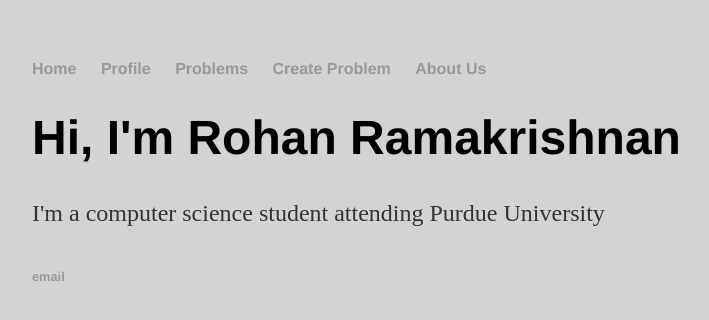
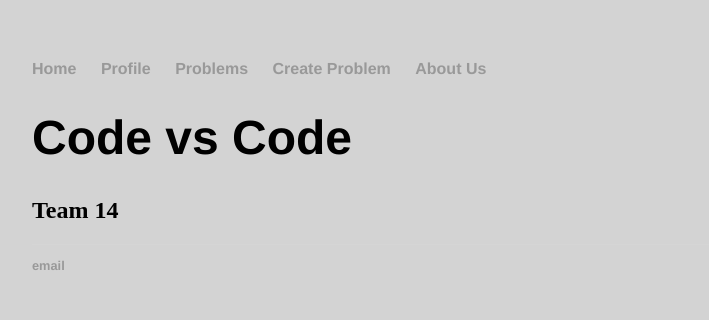
Before and after one commit to rramakrishnan246/rramakrishnan246.github.io, a Jekyll site: the page built from index.html, in a window 1280 px wide. Shown: the top 320 px of the page, without its empty margins (160-869 px from the left). Built offline with Jekyll 4.4.1, drawn with Linux system fonts in a browser that asks for light colours.

Commit message:
added title

```diff
--- a/index.html
+++ b/index.html
@@ -7,8 +7,8 @@ title: Rohan R
 <html>
 
     		<div class="blurb">
-        		<h1>Hi, I'm Rohan Ramakrishnan</h1>
-				<p>I'm a computer science student attending Purdue University</p>
+        		<h1>Code vs Code</h1>
+				<h2> Team 14</h2>
     		</div><!-- /.blurb -->
 
 </html>
```
